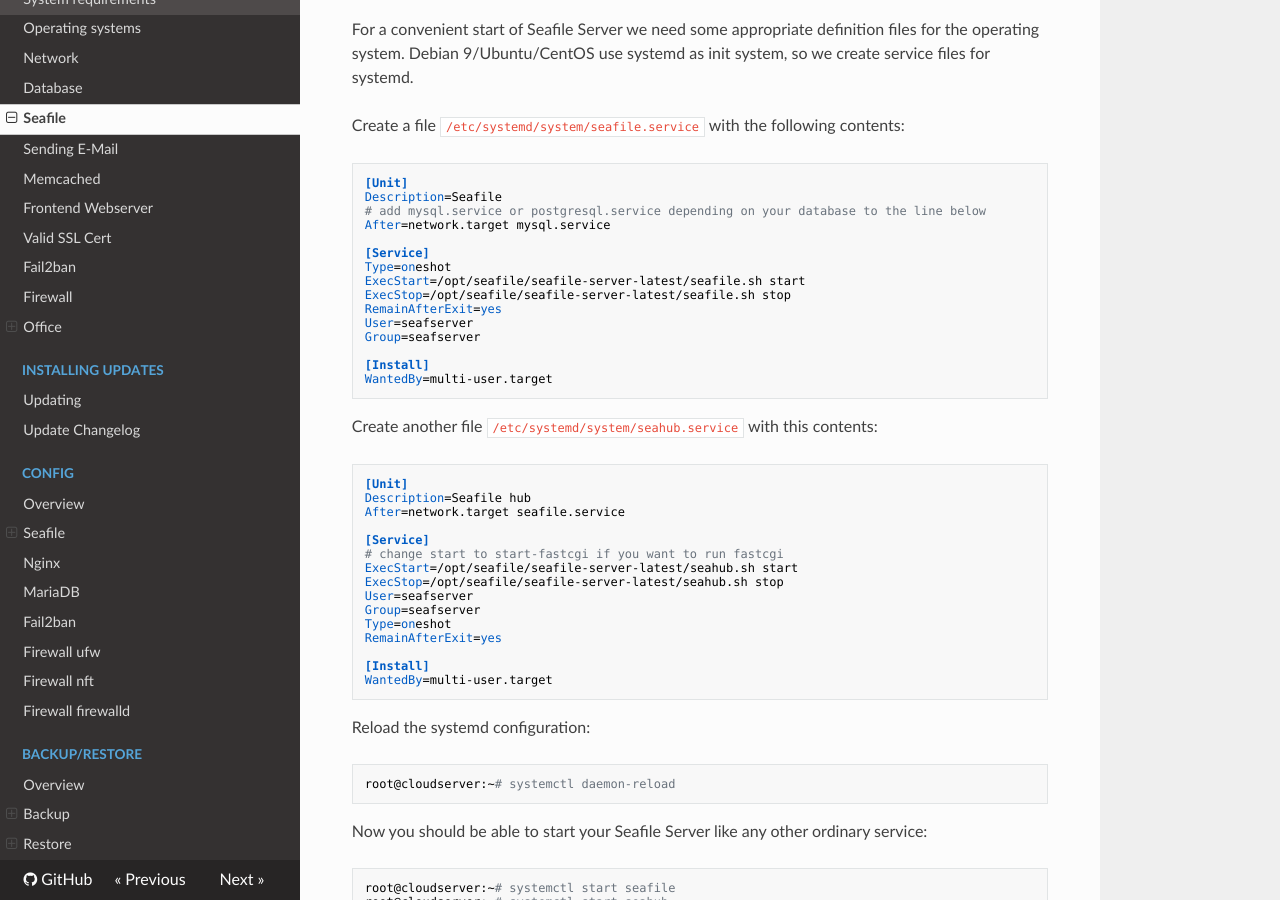
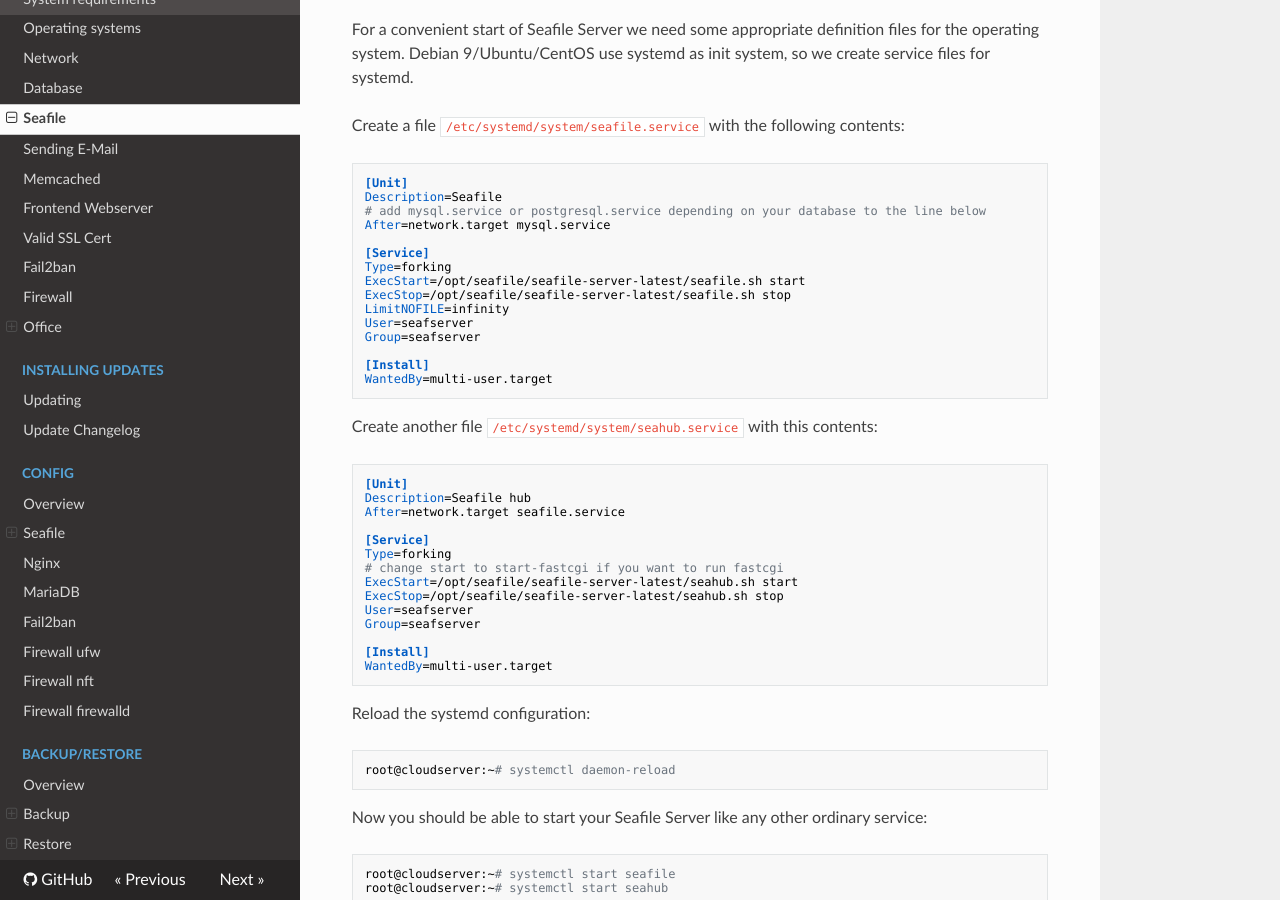
Before and after one commit to DerDanilo/seafile-community-manual, an MkDocs documentation site: the page built from docs/installation/seafile.md, in a window 1280 px wide and 900 px high, scrolled down 5374 px. Built offline with MkDocs 1.6.1, drawn with Linux system fonts in a browser that asks for light colours; nearby versions of some CDN libraries; old or Windows-style settings are respelled for this version of MkDocs.

Commit message:
Update seafile.md (#14)
Adjust Type to forking, remove RemainAfterExit, add LimitNOFile as per official documentation.

```diff
--- a/docs/installation/seafile.md
+++ b/docs/installation/seafile.md
@@ -235,10 +235,10 @@ Description=Seafile
 After=network.target mysql.service
 
 [Service]
-Type=oneshot
+Type=forking
 ExecStart=/opt/seafile/seafile-server-latest/seafile.sh start
 ExecStop=/opt/seafile/seafile-server-latest/seafile.sh stop
-RemainAfterExit=yes
+LimitNOFILE=infinity
 User=seafserver
 Group=seafserver
 
@@ -253,13 +253,12 @@ Description=Seafile hub
 After=network.target seafile.service
 
 [Service]
+Type=forking
 # change start to start-fastcgi if you want to run fastcgi
 ExecStart=/opt/seafile/seafile-server-latest/seahub.sh start
 ExecStop=/opt/seafile/seafile-server-latest/seahub.sh stop
 User=seafserver
 Group=seafserver
-Type=oneshot
-RemainAfterExit=yes
 
 [Install]
 WantedBy=multi-user.target
```
